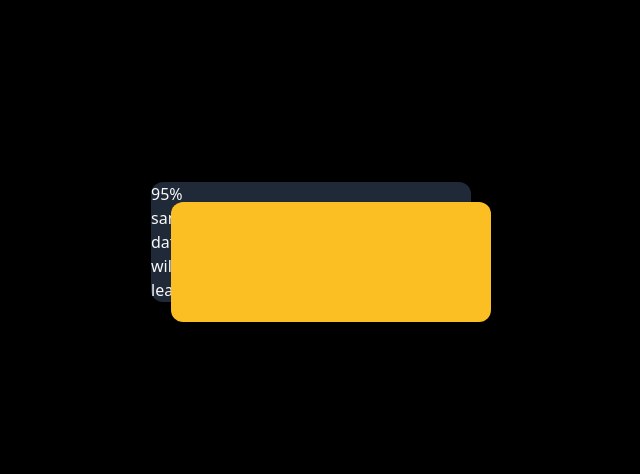
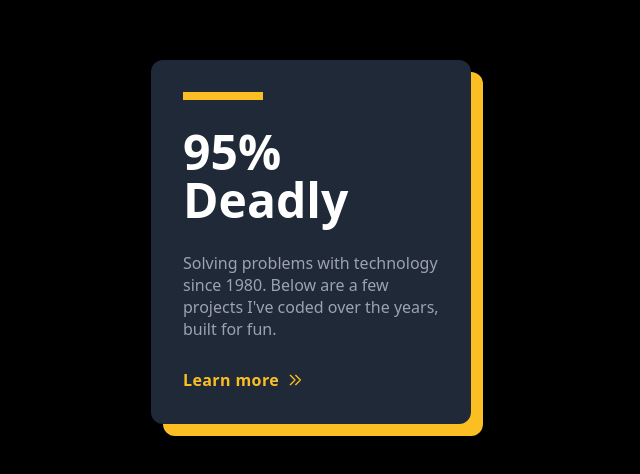
Before and after one commit to jacobcraigross/flask_app, a plain HTML site: page index.html in a window 1280 px wide. Shown: the part 158-632 px from the top of the page, without its empty margins (329-969 px from the left). Drawn offline with nearby package versions, Linux system fonts and the light colour scheme.

Commit message:
Update index.html

```diff
--- a/index.html
+++ b/index.html
@@ -7,39 +7,32 @@
     <title>Document</title>
 </head>
 <body>
-
-    <!-- 5:27 -->
-
     <div class="min-h-screen bg-black flex items-center justify-center">
-
         <!-- card goes here -->
-        <div class="relative bg-gray-800 text-gray-50 rounded-xl w-80">
-
+        <div class="relative w-80">
             <!-- yellow drop shadow -->
-            <div class="absolute -right-5 -bottom-5 bg-yellow-400 h-full w-full rounded-xl">
-
+            <div class="absolute -right-3 -bottom-3 bg-yellow-400 h-full w-full rounded-xl"></div>
+            <!-- drop shadow -->
+            <div class="relative bg-gray-800 text-gray-50 rounded-xl p-8 space-y-7">
+                <!-- yellow line -->
+                <div class="h-2 w-20 bg-yellow-400"></div>
+                <!-- percentage -->
+                <div class="text-5xl font-extrabold text-white">95% Deadly</div>
+                <!-- description -->
+                <p class="leading-snug text-gray-400">
+                    Solving problems with technology since 1980. Below are a few projects I've coded over the years, built for fun.
+                </p>
+                <!-- learn more -->
+                <a href="http://" class="block text-yellow-400 font-bold tracking-wide flex">
+                    <span>
+                        Learn more
+                    </span>
+                    <svg class="w-4 h-6 ml-2" xmlns="http://www.w3.org/2000/svg" fill="none" viewBox="0 0 24 24" stroke="currentColor">
+                    <path stroke-linecap="round" stroke-linejoin="round" stroke-width="2" d="M13 5l7 7-7 7M5 5l7 7-7 7" />
+                    </svg>
+                </a>
             </div>
-
-            <!-- yellow line -->
-            <div>
-
-            </div>
-
-            <!-- percentage -->
-            <div>95%</div>
-
-            <!-- description -->
-            <p>
-                sample text jargon insane amount of big data.
-                that will be scanned and farmed at will. fear is the weapon.
-            </p>
-
-            <!-- learn more -->
-            <a href="http://">learn more</a>
-
         </div>
-
     </div>
-
 </body>
 </html>
```
